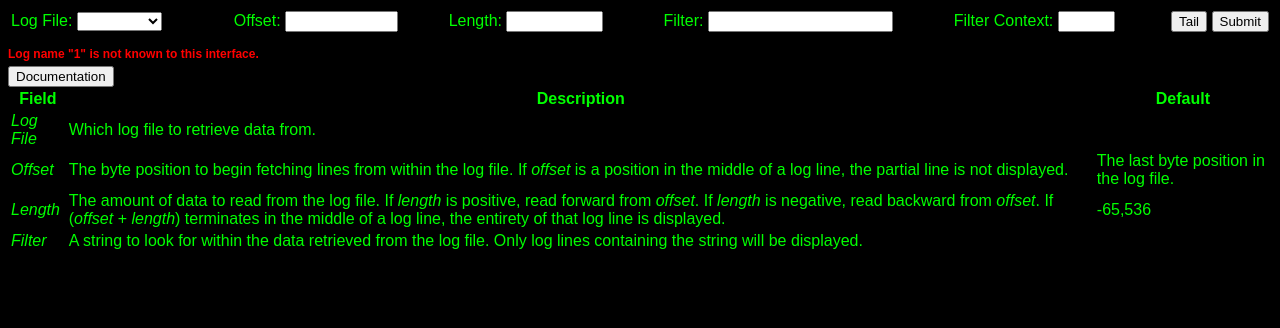
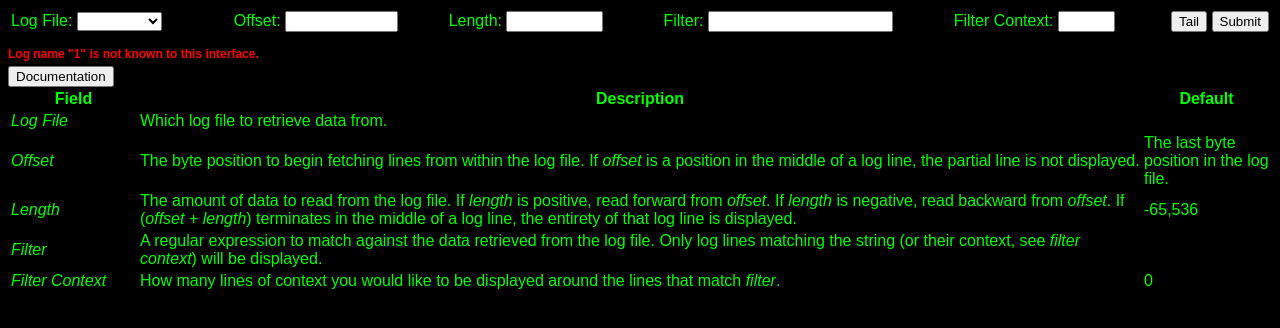
Before and after one commit to rbroemeling/logviewer, a PHP site: page /log_viewer.php?log=1 in a window 1280 px wide, after a click on "Documentation". Shown: the top 328 px of the page. Run offline with PHP 8.4, Linux system fonts and the light colour scheme; data that the repository does not hold is empty.

Commit message:
* Documentation updates.

```diff
--- a/trunk/scripts/master/log_viewer.php
+++ b/trunk/scripts/master/log_viewer.php
@@ -712,9 +712,9 @@ if ($_GET['log'] && sanitize_log() && sanitize_offset() && sanitize_length() &&
 			<table id="documentation" style="display: none" width="100%">
 				<thead>
 					<tr>
-						<th>Field</th>
+						<th width='125px'>Field</th>
 						<th>Description</th>
-						<th>Default</th>
+						<th width='125px'>Default</th>
 					</tr>
 				</thead>
 				<tbody>
@@ -742,8 +742,17 @@ if ($_GET['log'] && sanitize_log() && sanitize_offset() && sanitize_length() &&
 					</tr>
 					<tr>
 						<td><i>Filter</i></td>
-						<td>A string to look for within the data retrieved from the log file.  Only log lines containing the string will be displayed.</td>
+						<td>
+							A regular expression to match against the data retrieved from the log file.
+							Only log lines matching the string (or their context, see <i>filter context</i>)
+							will be displayed.
+						</td>
 						<td></td>
+					</tr>
+					<tr>
+						<td><i>Filter Context</i></td>
+						<td>How many lines of context you would like to be displayed around the lines that match <i>filter</i>.</td>
+						<td>0</td>
 					</tr>
 				</tbody>
 			</table>
```
